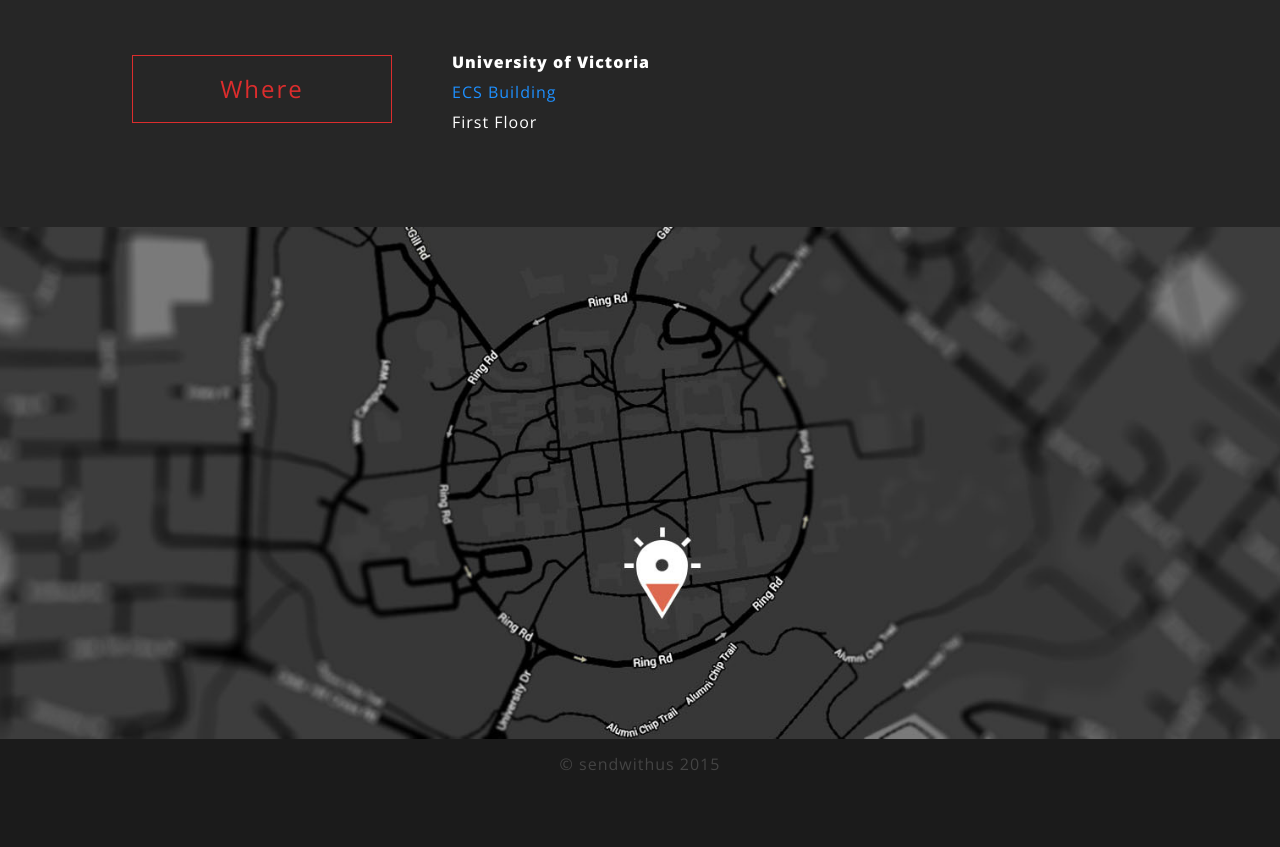
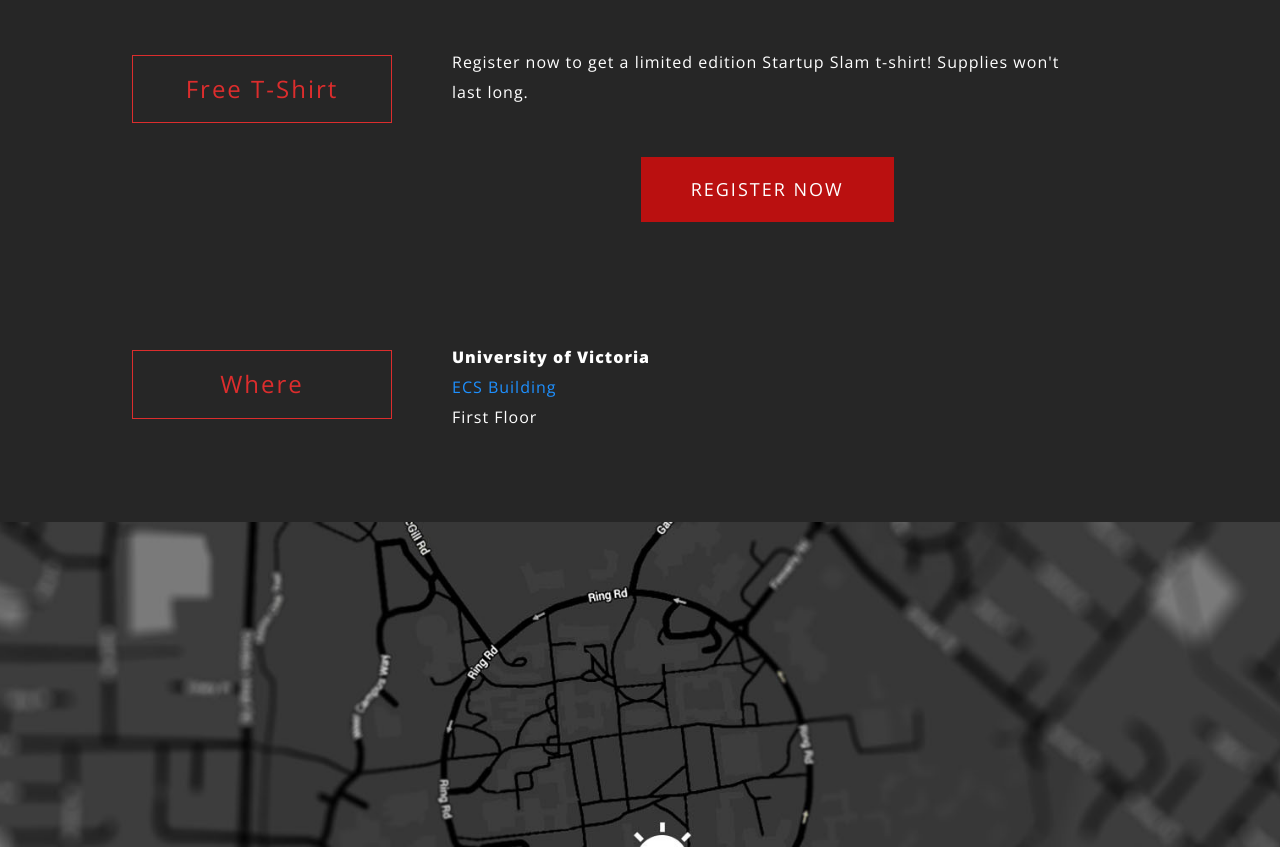
Before and after one commit to sendwithus/startupslam, a plain HTML site: page index.html in a window 1280 px wide. Shown: the part 8094-8941 px from the top of the page. Before the commit the page ends 8903 px from the top, so only its background shows below. Drawn offline with nearby package versions, Linux system fonts and the light colour scheme.

Commit message:
Free t-shirt section

```diff
--- a/index.html
+++ b/index.html
@@ -90,7 +90,7 @@
         </div>
 
 
-            <div class="row block">
+        <div class="row block">
             <h3 class="col-sm-3">Why</h3>
             <div class="col-sm-8">
                 <p>Because coding assignments and personal projects are very different from code in the wild.
@@ -408,7 +408,19 @@
         </div>
 
 
+        <div class="row block">
+            <h3 class="col-sm-3">Free T-Shirt</h3>
+            <div class="col-sm-8">
+                  <p>
+                    Register now to get a limited edition Startup Slam t-shirt!
+                    Supplies won't last long.
+                  </p>
+                  <div style="text-align:center">
+                  <a href="https://sendwithus.wufoo.com/forms/z65yhhi1jt8pwe/"><button class="btn-register" style="float:none;">Register Now</button></a>
+                </div>
+            </div>
 
+        </div>
 
 
            <div class="row block">
```
